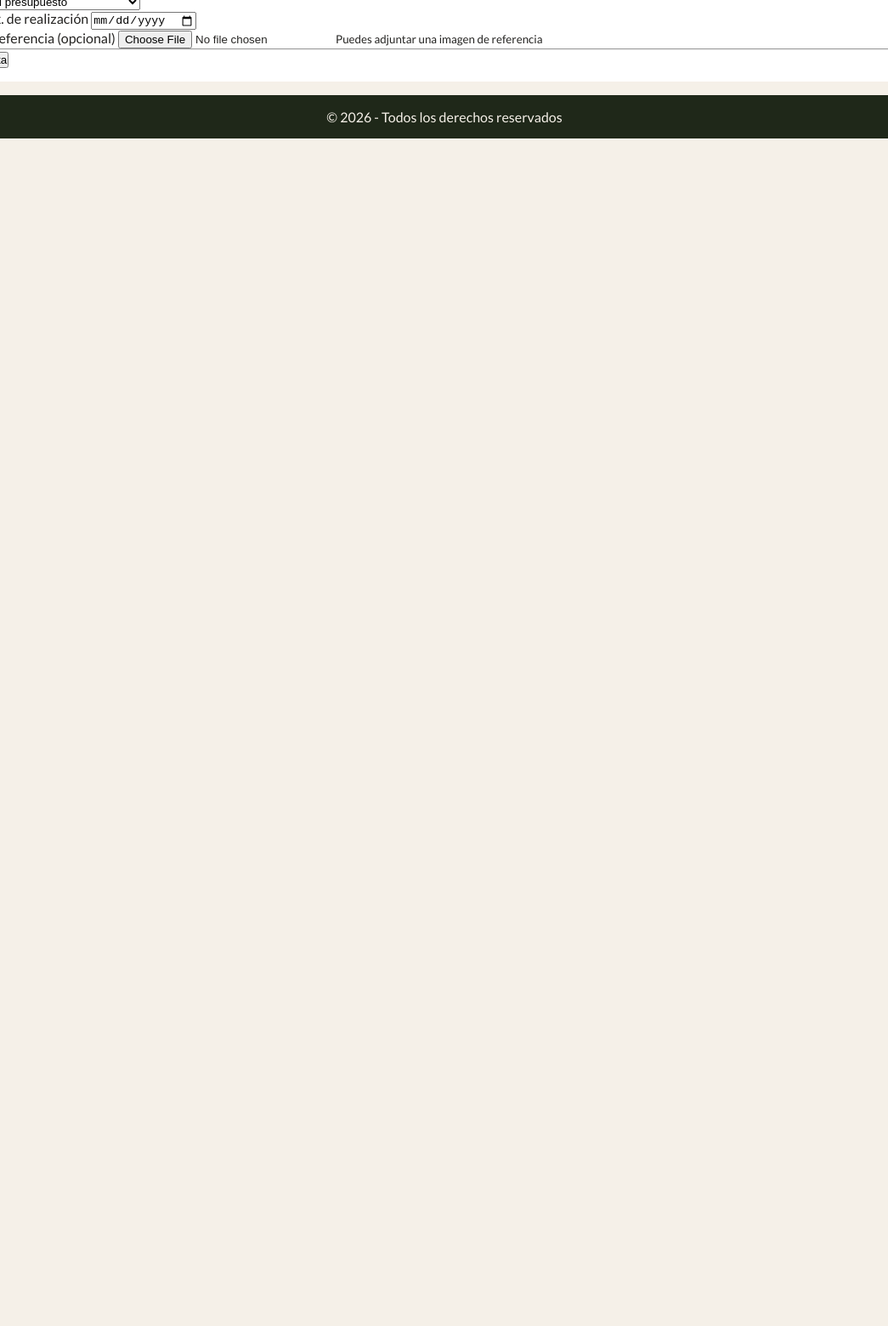
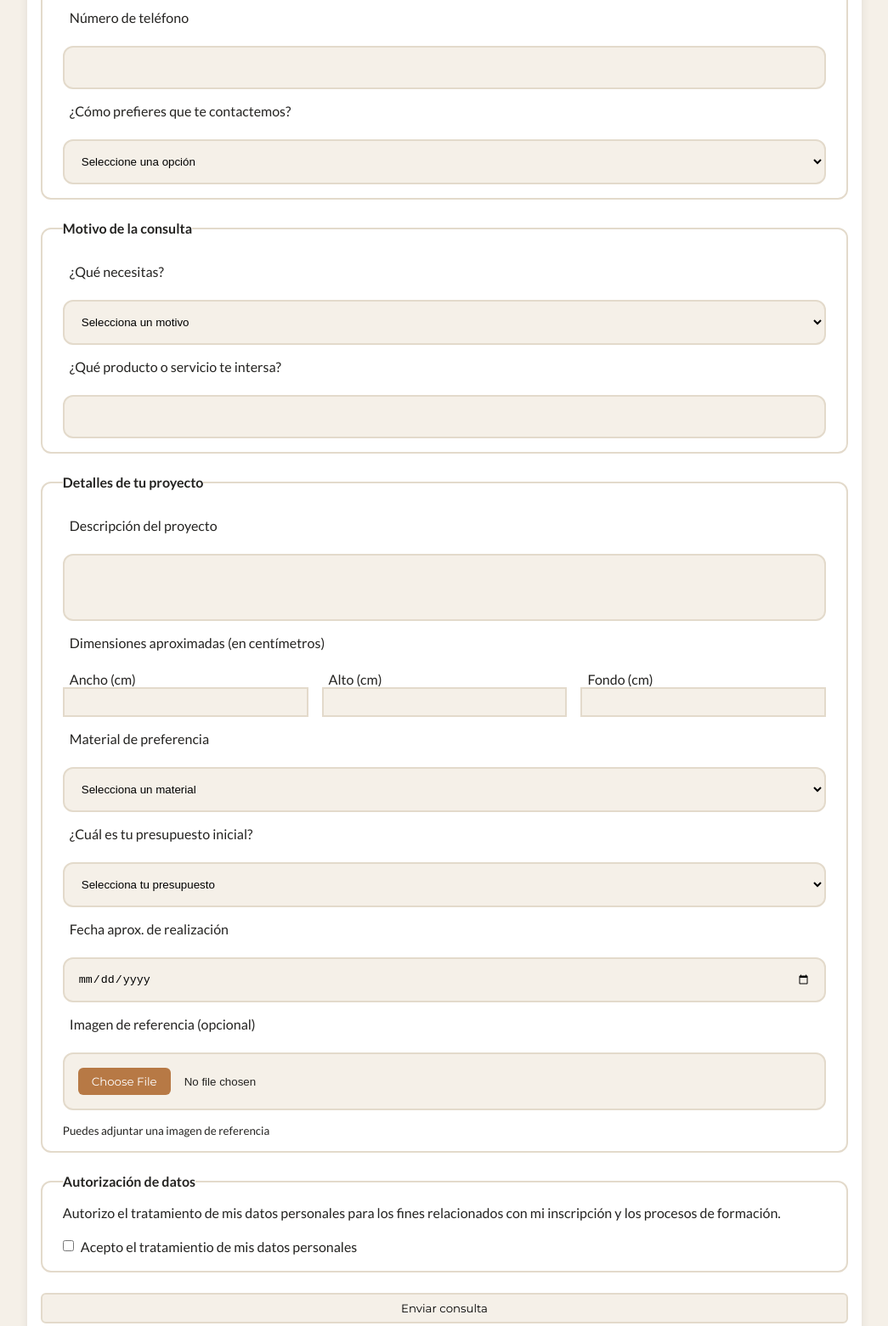
Before and after one commit to ErickLondono/proyecto-web-carpinteria, a plain HTML site: page contacto.html in a window 1280 px wide. Shown: the part 742-2303 px from the top of the page at 85% size, without its empty margins (117-1162 px from the left). Before the commit the page ends 905 px from the top, so only its background shows below. Drawn offline with Linux system fonts and the light colour scheme.

Commit message:
Se agrego la sección de autorizacion de datos en en formulario

```diff
--- a/contacto.html
+++ b/contacto.html
@@ -39,6 +39,9 @@
         </div>
     </header>
     <main class="main">
+
+      <h1>Formulario de contacto - UMAR WOODS</h1>
+
       <form class="formNegocio" id="formNegocio">
 
         <fieldset>
@@ -107,13 +110,13 @@
           </div>
 
           <div class="campo">
-            <p>Dimensiones aproximadas (en centímetros)</p>
+            <label>Dimensiones aproximadas (en centímetros)</label>
 
             <div class="dimensiones">
 
               <div>
                   <label for="ancho">Ancho (cm)</label>
-                  <input type="number">
+                  <input type="number" id="ancho">
               </div>
 
               <div>
@@ -144,6 +147,7 @@
           </div>
 
           <div class="campo">
+            <label for="presupuesto">¿Cuál es tu presupuesto inicial?</label>
             <select id="presupuesto" name="presupuesto">
               <option value="" disabled selected>Selecciona tu presupuesto</option>
               <option value="menos-500">Menos de $500.000</option>
@@ -158,7 +162,7 @@
 
           <div class="campo">
             <label for="fecha">Fecha aprox. de realización</label>
-            <input type="date">
+            <input type="date" id="fecha">
           </div>
 
           <div class="campo">
@@ -172,7 +176,21 @@
 
         </fieldset>
 
-        <button class="boton" type="sumbit">Enviar consulta</button>
+        <fieldset class="grupo">
+
+            <legend>Autorización de datos</legend>
+
+            <p>Autorizo el tratamiento de mis datos personales
+              para los fines relacionados con mi inscripción
+              y los procesos de formación.</p>
+
+            <label class="autorizacion">
+              <input type="checkbox" id="autorizacion" class="btn" name="terminos" value="acepto" required>Acepto el tratamientio de mis datos personales
+            </label>
+
+        </fieldset>
+
+        <button class="btn" type="sumbit">Enviar consulta</button>
 
       </form>
 
--- a/css/pages/contacto.css
+++ b/css/pages/contacto.css
@@ -1,5 +1,139 @@
-form{
+
+
+.main{
+  max-width: 1200px;
+  margin: 0 auto;
+}
+
+.formNegocio{
+  text-align: left;
   background-color: var(--color-surface);
+  padding: var(--spacing-xl) var(--spacing-md);
+  margin: var(--spacing-md);
+  border-radius: var(--radius-md);
+  box-shadow: var(--shadow-card);
+}
+.formNegocio input[type="file"]::file-selector-button {
+    padding: var(--spacing-sm) var(--spacing-md);
+    background-color: var(--color-secondary);
+    color: white;
+    border: none;
+    border-radius: var(--radius-sm);
+    font-family: var(--font-heading);
+    cursor: pointer;
+    margin-right: var(--spacing-md);
+}
+
+.formNegocio input[type="file"]::file-selector-button:hover {
+    background-color: var(--color-secondary-hover);
+}
+
+.formNegocio input[type="file"] {
+    width: 100%;
+    max-width: 100%;
+    box-sizing: border-box;
+}
+
+h1 {
+  text-align: center;
   padding: var(--spacing-md);
-  margin: var(--spacing-md);
+  margin: var(--spacing-lg);
 }
+
+fieldset{
+  margin-bottom: var(--spacing-lg);
+  border: 2px solid var(--color-border);
+  border-radius: var(--radius-md);
+  padding: var(--spacing-md) var(--spacing-lg);
+
+}
+
+legend {
+  font-weight: 600;
+}
+
+textarea {
+  resize: none;
+  border-radius: var(--radius-md);
+  border: 2px solid var(--color-border);
+  background-color: var(--color-background )
+}
+
+.campo {
+  display: flex;
+  flex-direction: column;
+  gap: var(--spacing-md);
+}
+
+.campo label{
+  padding: var(--spacing-sm);
+  margin-top: var(--spacing-sm)
+}
+
+
+input:not([type="number"]), select {
+  padding: var(--spacing-md);
+  border-radius: var(--radius-md);
+  border: 2px solid var(--color-border);
+  background-color: var(--color-background);
+}
+
+input[type="number"] {
+  padding: var(--spacing-sm);
+}
+
+input[type="date"] {
+  display:block;
+  width: 100%
+}
+
+input[type="checkbox"] {
+  accent-color: var(--color-accent)
+}
+
+.dimensiones{
+  display: flex;
+  gap: var(--spacing-md);
+}
+
+.dimensiones div{
+  flex: 1;
+  min-width: 0;
+}
+
+.dimensiones input {
+  width: 100%;
+  border: 2px solid var(--color-border);
+  background-color: var(--color-background)
+}
+
+.grupo p {
+    text-align: left;
+    line-height: 1.5;
+    margin-bottom: var(--spacing-md);
+}
+
+.autorizacion{
+  display: flex;
+  justify-content: flex-start;
+  align-items: flex-start;
+  line-height: 1.5;
+  gap: var(--spacing-sm);
+}
+
+.autorizacion input[type="checkbox"] {
+    width: auto;
+    margin-top: 4px;
+    flex-shrink: 0;
+}
+
+.btn{
+  width: 100%;
+  border: 2px solid var(--color-border);
+  background-color: var(--color-background);
+}
+
+.btn:hover {
+  background-color: var(--color-primary);
+  color: var(--color-on-primary);
+}
```
